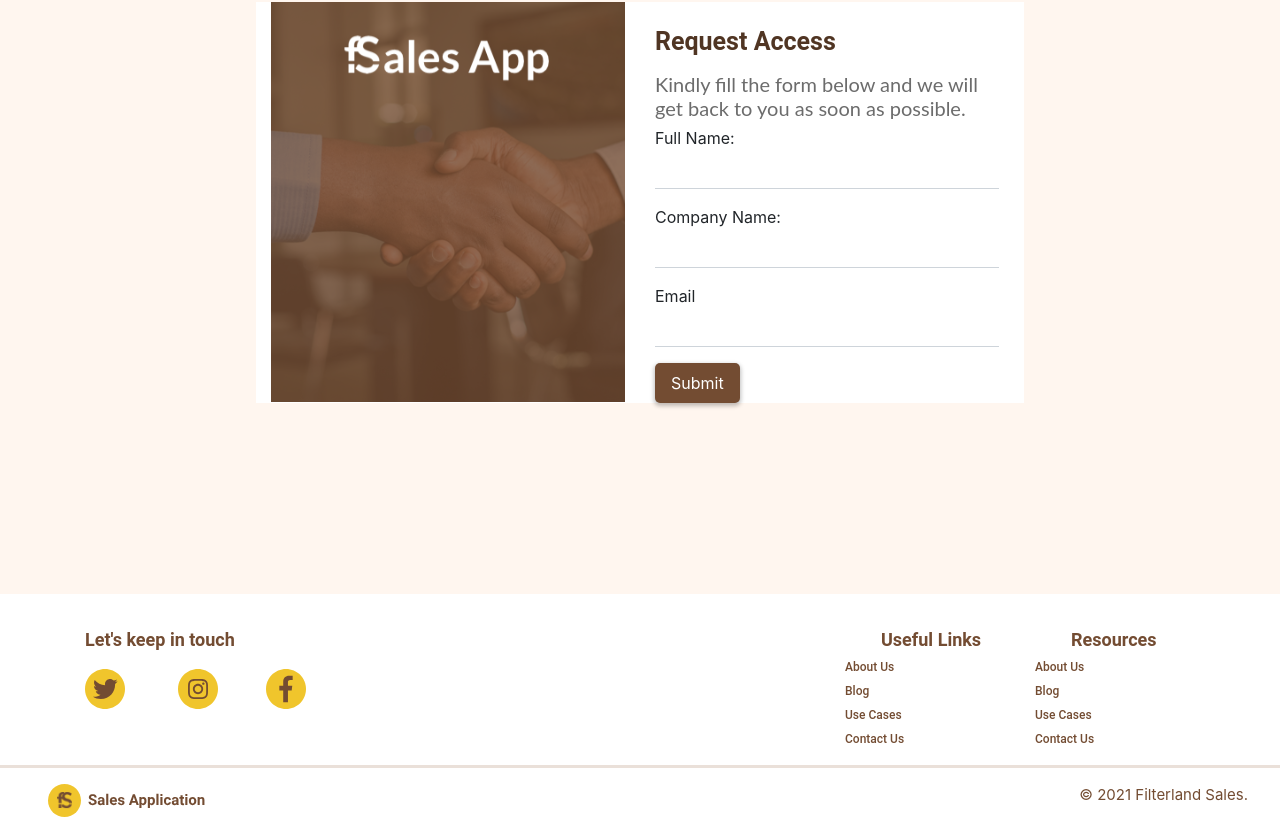
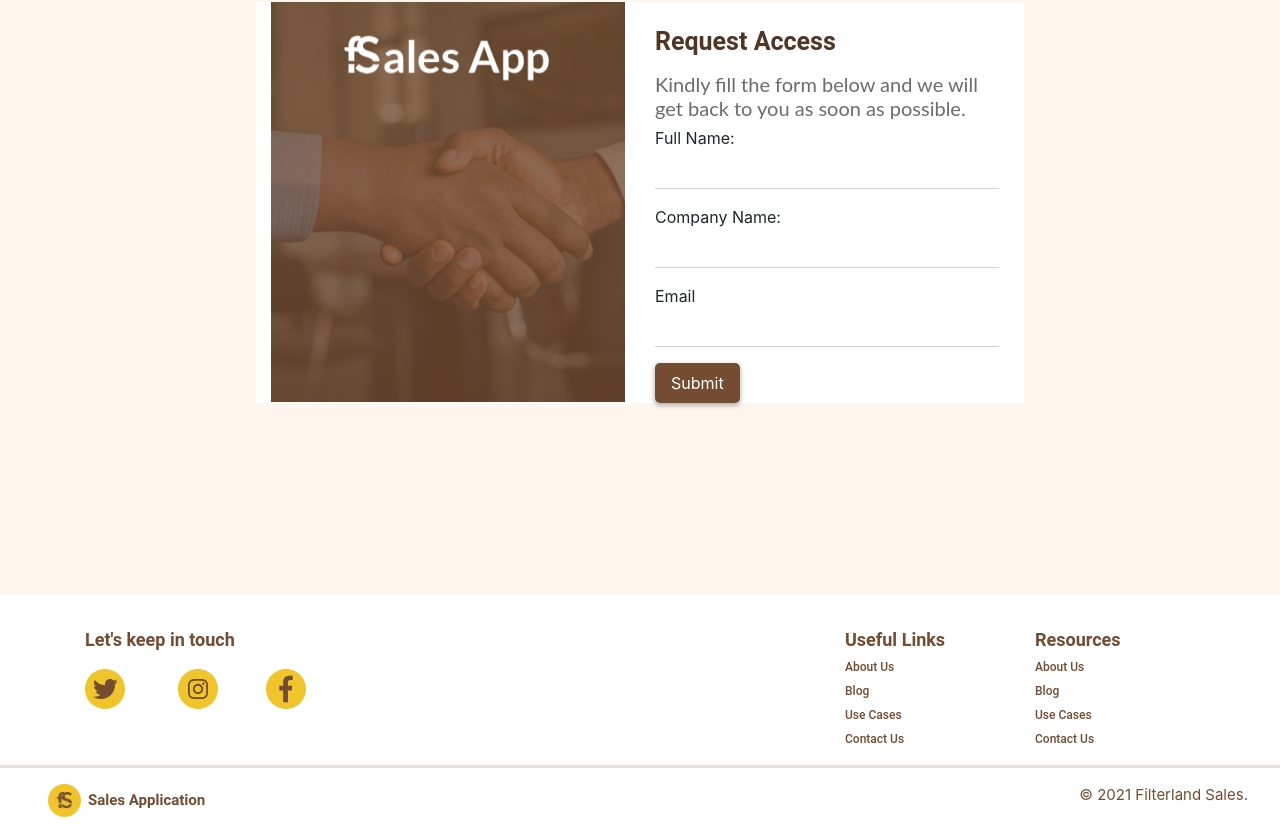
Before and after one commit to devstack-dev/filterland-sales-react, a React (Create React App) app: page / in a window 1280 px wide. Shown: the part 2186-3019 px from the top of the page. Built offline with nearby package versions, Linux system fonts and the light colour scheme.

Commit message:
fixed bugs

```diff
--- a/src/components/Footer/Footer.scss
+++ b/src/components/Footer/Footer.scss
@@ -14,7 +14,7 @@
 .footer-des {
     color: #734C32;
     font-size: 18px;
-    padding-left: 2em;
+    padding-left: em;
     font-weight: 600;
     font-family: Roboto;
 }
```
